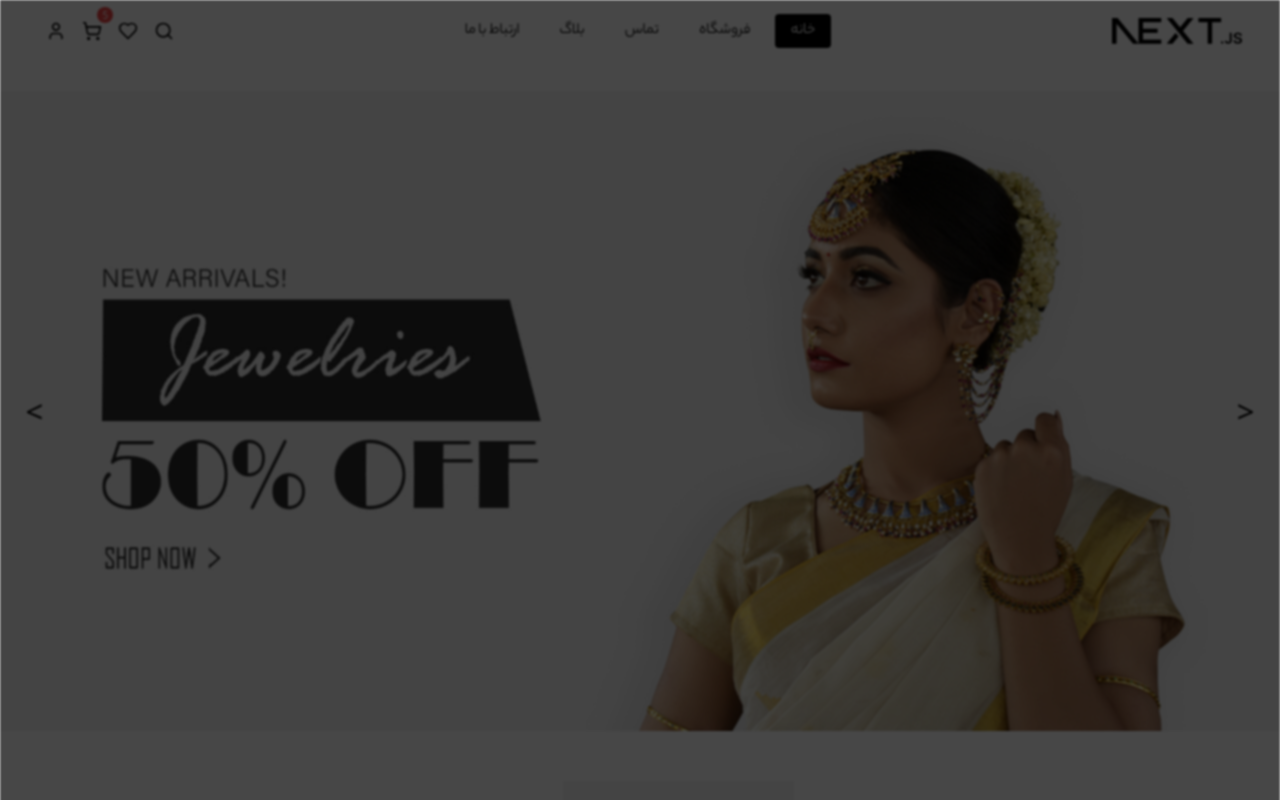
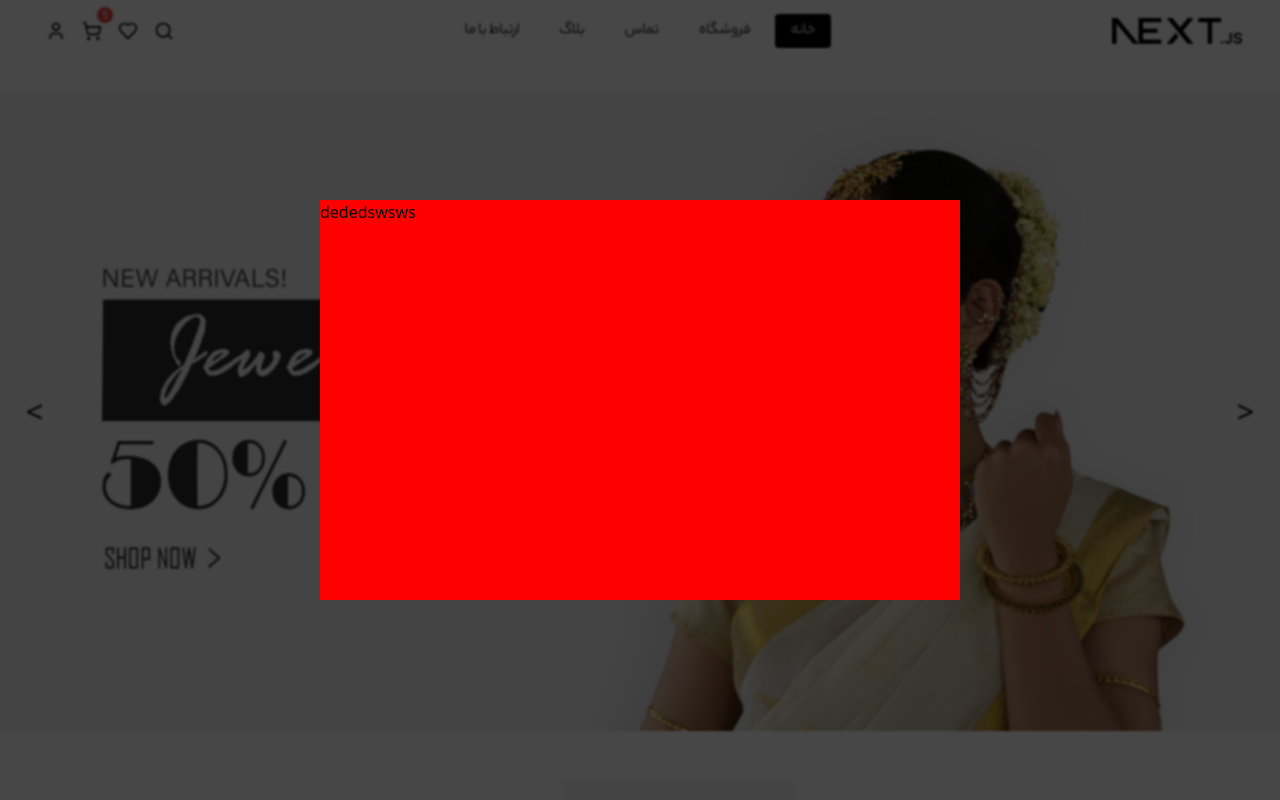
Before and after one commit to alizamanian79/Ecommerce, a Next.js app in the folder client/: page / in a window 1280 px wide. Shown: the top 800 px of the page. Built offline with nearby package versions, Linux system fonts and the light colour scheme.

Commit message:
Blackscreen and modals created

```diff
--- a/client/src/components/GlobalComponents/BlackScreen/BlackScreen.tsx
+++ b/client/src/components/GlobalComponents/BlackScreen/BlackScreen.tsx
@@ -1,32 +1,62 @@
-import React from "react";
+import React,{useState} from "react";
 import { useDispatch, useSelector } from "react-redux";
 import { blackScreenChanger } from "@/redux/actions/blackScreen";
+
+
+//Modal Components
+import Profile from "@/components/ModalComponents/Profile";
+import Heart from "@/components/ModalComponents/Heart";
+import Search from "@/components/ModalComponents/Search";
+import Basket from "@/components/ModalComponents/Basket";
+
+
 function BlackScreen() {
+  const modalShow = useSelector<any>((state) => state.blackScreen.modalShow);
+
+
   const dispatch = useDispatch();
-  const statusBlackScreen = useSelector<any>(
-    (state) => state.blackScreen.stScreen
-  );
+  const statusBlackScreen = useSelector<any>((state) => state.blackScreen.stScreen);
 
   const handleClick = () => {
-    dispatch(blackScreenChanger(statusBlackScreen));
+    dispatch(blackScreenChanger({ modalShow:"Profile" }));
   };
+
+
+const handleChangeModal =()=>{
+switch (modalShow) {
+
+  case "Profile":
+   return  <Profile />
+    break;
+
+    case "Heart":
+      return <Heart />
+      break;
+
+      case "Search":
+
+       return  <Search />
+        break;
+
+        case "Basket":
+          return <Basket />
+          break;
+
+  default:
+    break;
+}
+}
 
   return (
     <>
       {statusBlackScreen ? (
-        <>
-          <div
-            onClick={handleClick}
-            className={
-              statusBlackScreen == true
-                ? `bg-[#000000b8] w-100 h-[100%] fixed z-40`
-                : `bg-[#000000b8] w-100 h-[100%] fixed z-[-3]`
-            }
-          ></div>
-        </>
-      ) : (
-        <></>
-      )}
+        <div
+          onClick={handleClick}
+          className={`bg-[#000000b8] w-100 h-[100%] fixed z-[7] flex justify-center items-center`}
+        >
+          {handleChangeModal()}
+        </div>
+      ) : null}
     </>
   );
 }
--- a/client/src/components/GlobalComponents/Menu/Desktop/Icons.tsx
+++ b/client/src/components/GlobalComponents/Menu/Desktop/Icons.tsx
@@ -1,24 +1,53 @@
 import React, { FC, useState } from "react";
 import { useDispatch,useSelector } from "react-redux";
+import { blackScreenChanger } from "@/redux/actions/blackScreen";
+
+export default function Icons() {
+const dispatch = useDispatch();
+const statusBlackScreen = useSelector<any>((state) => state.blackScreen.stScreen);
+
+  const handleClick=(mode:string)=>{
+
+    switch (mode) {
+      case "Profile":
+        dispatch(blackScreenChanger({ modalShow:"Profile" }));
+        break;
 
 
-export default function Icons() {
+        case "Heart":
+        dispatch(blackScreenChanger({ modalShow:"Heart" }));
+        break;
+
+
+        case "Basket":
+          dispatch(blackScreenChanger({ modalShow:"Basket" }));
+          break;
+
+          case "Search":
+            dispatch(blackScreenChanger({ modalShow:"Search" }));
+            break;
+
+
+      default:
+        break;
+    }
+  }
 
   return (
     <div className={`w-1/5 h-[100%] bg-white flex justify-end items-center`}>
      <ul className={`flex`}>
-      <li className={`px-2 py-2 relative hover:cursor-pointer`}><SearchIcon /></li>
-      <li className={`px-2 py-2 relative hover:cursor-pointer`}><HeartIcon /></li>
 
+      <li className={`px-2 py-2 relative hover:cursor-pointer`} onClick={()=>handleClick("Search")}><SearchIcon /></li>
+      <li className={`px-2 py-2 relative hover:cursor-pointer`} onClick={()=>handleClick("Heart")}><HeartIcon /></li>
 
-      <li className={`px-2 py-2  relative hover:cursor-pointer`}>
+      <li className={`px-2 py-2  relative hover:cursor-pointer`} onClick={()=>handleClick("Basket")}>
       <span className={`absolute top-[-6px] right-[-3px]
       rounded-full w-[16px] h-16 bg-[#ef4444] text-[10px] text-center flex justify-center items-center text-[white]`}>5</span>
       <ShoppingCartIcon />
       </li>
 
 
-      <li className={`px-2 py-2 relative hover:cursor-pointer`}><UserIcon /></li>
+      <li className={`px-2 py-2 relative hover:cursor-pointer`} onClick={()=>handleClick("Profile")} ><UserIcon /></li>
       </ul>
 
 
--- a/client/src/components/Home/Layout.tsx
+++ b/client/src/components/Home/Layout.tsx
@@ -12,31 +12,25 @@ import Footer from "@/components/GlobalComponents/Footer/Footer";
 import BlackScreen from "../GlobalComponents/BlackScreen/BlackScreen";
 
 
+const Layout = () => {
+  const statusBlackScreen = useSelector<any>(
+    (state) => state.blackScreen.stScreen
+  );
 
-const Layout = () => {
-  const statusBlackScreen =useSelector<any>((state) => state.blackScreen.stScreen);
-
-  // console.log(process.env.HOSTADRESS)
   return (
     <>
 
+      <BlackScreen />
       <div
-        className={statusBlackScreen != true ?
-          `relative w-100 h-[auto] flex bg-hBack flex-col blur-[0] items-center`:`blur-[1px]`}
+        className={
+          statusBlackScreen != true
+            ? `relative w-100 h-[auto] flex bg-hBack flex-col blur-[0] items-center`
+            : `blur-[1px]`
+        }
         style={{ direction: "rtl" }}
       >
-         <BlackScreen />
         <Menu />
         <Slider />
-
-
-
-
-
-
-
-
-
 
         <div className={"w-94 h-auto flex items-center flex-col"}>
           <LineTitle tprops={null} sprops={null} dprops={null} />
--- /dev/null
+++ b/client/src/components/ModalComponents/Basket.tsx
@@ -0,0 +1,9 @@
+import React from 'react'
+
+function Basket() {
+  return (
+    <div>Basket</div>
+  )
+}
+
+export default Basket
--- /dev/null
+++ b/client/src/components/ModalComponents/Heart.tsx
@@ -0,0 +1,9 @@
+import React from 'react'
+
+function Heart() {
+  return (
+    <div>Heart</div>
+  )
+}
+
+export default Heart
--- /dev/null
+++ b/client/src/components/ModalComponents/Profile.tsx
@@ -0,0 +1,11 @@
+import React from "react";
+
+function ModalProfile() {
+  return (
+    <div className={`w-50 h-[50%] bg-red fixed  z-[41] `}>
+      dededswsws
+    </div>
+  );
+}
+
+export default ModalProfile;
--- /dev/null
+++ b/client/src/components/ModalComponents/Search.tsx
@@ -0,0 +1,9 @@
+import React from 'react'
+
+function Search() {
+  return (
+    <div>Search</div>
+  )
+}
+
+export default Search
--- a/client/src/components/Profile/Layout.tsx
+++ b/client/src/components/Profile/Layout.tsx
@@ -3,6 +3,8 @@ import axios from "axios";
 import Menu from "../GlobalComponents/Menu/Menu";
 import SendEmail from "../GlobalComponents/SendEmail/SendEmail";
 import AddressBar from "../GlobalComponents/AddressBar/AddressBar";
+
+
 interface ProfileComponentIF {
   param: any;
 }
--- a/client/src/components/Shop/Layout.tsx
+++ b/client/src/components/Shop/Layout.tsx
@@ -4,7 +4,7 @@ import Menu from "../GlobalComponents/Menu/Menu";
 import AddressBar from "../GlobalComponents/AddressBar/AddressBar";
 import NavIcons from "../GlobalComponents/Menu/Phone/NavIcons";
 import Categori from "./Categori/Categori";
-import { useDispatch,useSelector } from 'react-redux'
+import { useDispatch, useSelector } from "react-redux";
 
 import BlackScreen from "../GlobalComponents/BlackScreen/BlackScreen";
 
@@ -29,16 +29,25 @@ interface ShopComponentProps {
 
 const ShopComponent: React.FC<ShopComponentProps> = ({ dataShop }) => {
   const [products, setProducts] = useState<any>(dataShop);
-  const statusBlackScreen =useSelector<any>((state) => state.blackScreen.stScreen);
+  const statusBlackScreen = useSelector<any>(
+    (state) => state.blackScreen.stScreen
+  );
 
   const handleFilter = (data: string) => {
     // console.log(data);
   };
 
   return (
-    <div className={statusBlackScreen!=true ? `w-100 h-[100vh] flex flex-wrap justify-center relative blur-[0]`:`w-100 h-[100vh] flex flex-wrap justify-center relative blur-[2px]`}>
-
+    <>
       <BlackScreen />
+      <div
+        className={
+          statusBlackScreen != true
+            ? `w-100 h-[100%] flex flex-wrap justify-center
+    relative blur-[0]`
+            : `w-100 h-[100%] flex flex-wrap justify-center relative blur-[2px]`
+        }
+      >
 
         <Menu />
         <AddressBar
@@ -63,6 +72,7 @@ const ShopComponent: React.FC<ShopComponentProps> = ({ dataShop }) => {
 
         <NavIcons />
       </div>
+    </>
   );
 };
 
--- a/client/src/redux/actions/blackScreen.ts
+++ b/client/src/redux/actions/blackScreen.ts
@@ -1,8 +1,9 @@
 import { createSlice } from "@reduxjs/toolkit";
 
-//Interface of your Data Types in Redux
+// Interface of your Data Types in Redux
 interface initialStateIF {
   stScreen?: boolean;
+  modalShow?: string;
 }
 
 export const blackScreen = createSlice({
@@ -10,11 +11,13 @@ export const blackScreen = createSlice({
   // Values
   initialState: <initialStateIF>{
     stScreen: true,
+    modalShow: "Profile" // Assign the component directly without JSX syntax
   },
-  //Functions Part
+  // Functions Part
   reducers: {
     blackScreenChanger: (state, actions) => {
       state.stScreen = !state.stScreen;
+      state.modalShow = actions.payload.modalShow;
     },
   },
 });
```
Also changed, not shown: client/src/components/GlobalComponents/BlackScreen/readme.md. Lines whose indentation alone changed are shown as unchanged.
